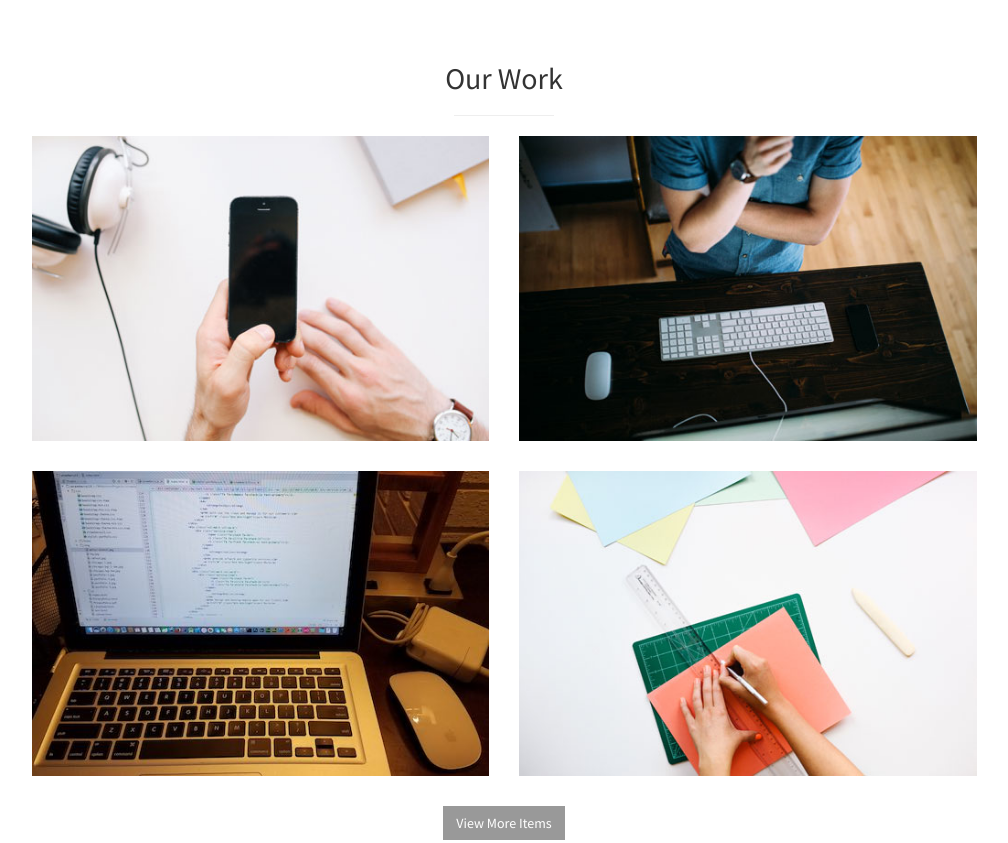
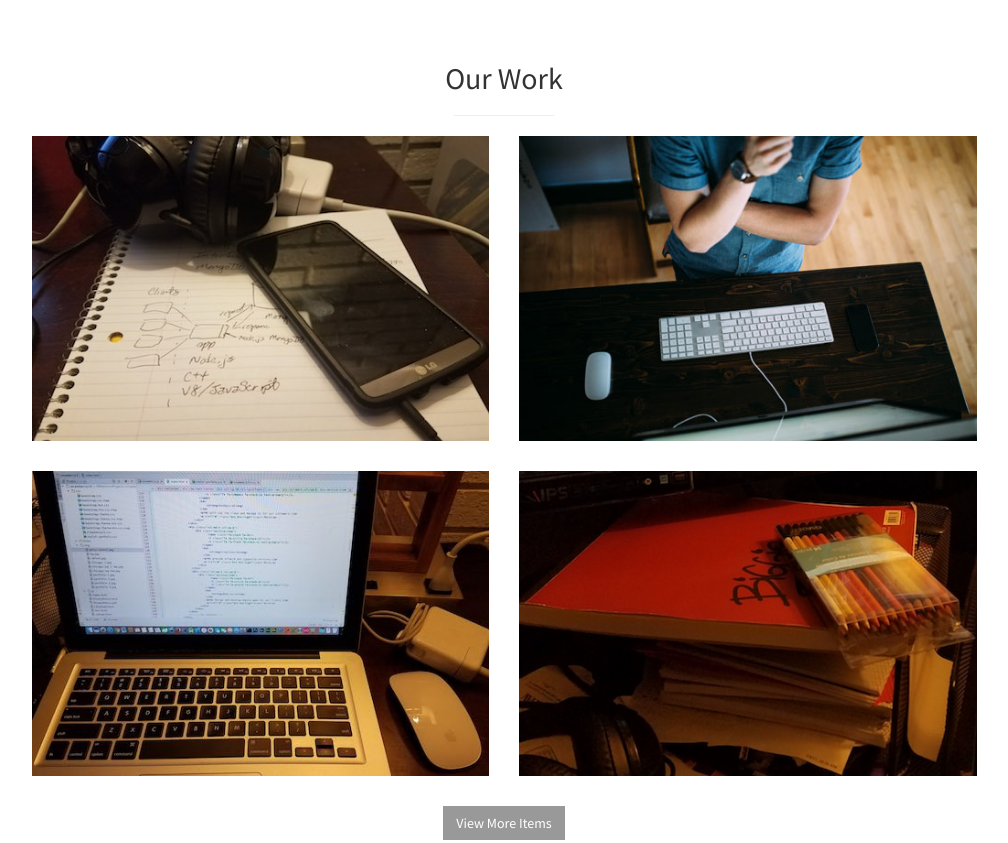
Before and after one commit to jrbrayjr2006/strawberry23, a plain HTML site: page index.html in a window 1280 px wide. Shown: the part 1880-2723 px from the top of the page, without its empty margins (136-1144 px from the left). Drawn offline with Linux system fonts and the light colour scheme.

Commit message:
Added new images

```diff
--- a/index.html
+++ b/index.html
@@ -174,7 +174,7 @@
                     <div class="col-md-6">
                         <div class="portfolio-item">
                             <a href="#">
-                                <img class="img-portfolio img-responsive" src="img/portfolio-1.jpg">
+                                <img class="img-portfolio img-responsive" src="img/mobile-work.jpg">
                             </a>
                         </div>
                     </div>
@@ -195,7 +195,7 @@
                     <div class="col-md-6">
                         <div class="portfolio-item">
                             <a href="#">
-                                <img class="img-portfolio img-responsive" src="img/portfolio-4.jpg">
+                                <img class="img-portfolio img-responsive" src="img/creative-work.jpg">
                             </a>
                         </div>
                     </div>
```
Also changed, not shown: img/creative-work.jpg (added), img/mobile-work.jpg (added).
